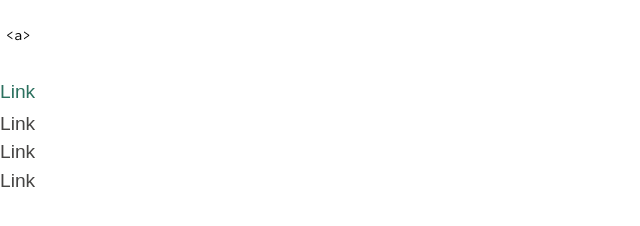
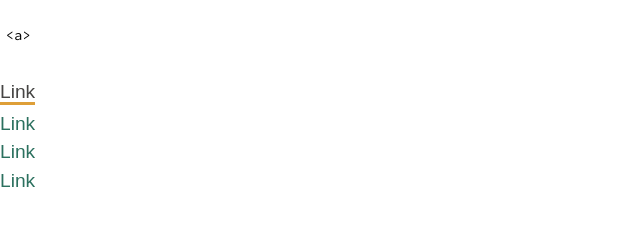
Before and after one commit to zhaojanelle/ecommerce-pattern-library, a plain HTML site: page patterns/typography/05-links.html in a window 1280 px wide. In both pictures the pointer is over the link 17 px from the left and 91 px from the top of the page. Shown: the full height of the page, 0-640 px from the left. Drawn offline with Linux system fonts and the light colour scheme; a web font is replaced by a local one.

Commit message:
Style links and hover state

```diff
--- a/Common/theme.css
+++ b/Common/theme.css
@@ -60,7 +60,7 @@ h6 {
 
 a {
   font-family: var(--font-primary);
-  color: var(--color-dark-grey);
+  color: var(--color-primary-dark);
   font-size: 1rem;
   font-weight: 400;
   text-decoration: none;
@@ -68,5 +68,6 @@ a {
 
 a:hover {
   font-family: var(--font-primary);
-  color: var(--color-primary-dark);
+  color: var(--color-dark-grey);
+  border-bottom: 3px var(--color-accent-light) solid;
 }
```
